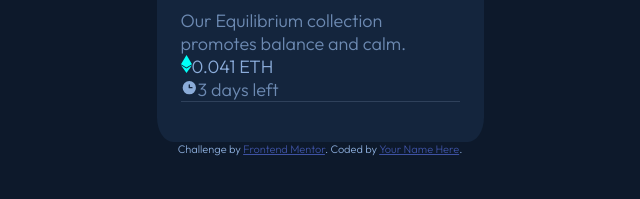
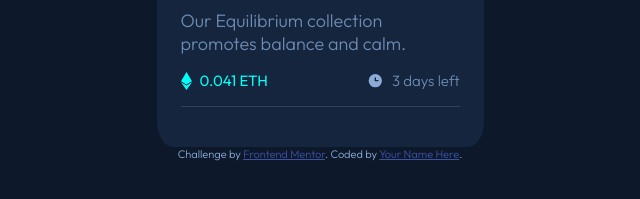
Before and after one commit to iamindika/nft-preview-card-component-main, a React app: page / in a window 1280 px wide. Shown: the part 363-562 px from the top of the page, without its empty margins (320-960 px from the left). Built offline with nearby package versions, Linux system fonts and the light colour scheme.

Commit message:
add nft stat styles

```diff
--- a/src/styles/index.css
+++ b/src/styles/index.css
@@ -12,6 +12,15 @@ body {
   color: hsl(0, 0%, 100%);
   font-weight: 400;
   font-size: 1.3125rem;
+}
+
+.nft-stats {
+  font-size: 0.9375rem;
+}
+
+.nft-stats__rank {
+  color: hsl(178, 100%, 50%);
+  font-weight: 400;
 }
 
 img {
@@ -29,6 +38,11 @@ img {
 
 .blur {
   opacity: .75;
+}
+
+.row {
+  display: flex;
+  align-items: center;
 }
 
 .nft-logo {
@@ -51,6 +65,15 @@ img {
   margin: 0;
 }
 
+.nft-stats {
+  justify-content: space-between;
+  margin: 1rem 0;
+}
+
+.nft-stats__icon {
+  margin-right: .5rem;
+}
+
 .attribution {
   font-size: 11px;
   text-align: center;
```
